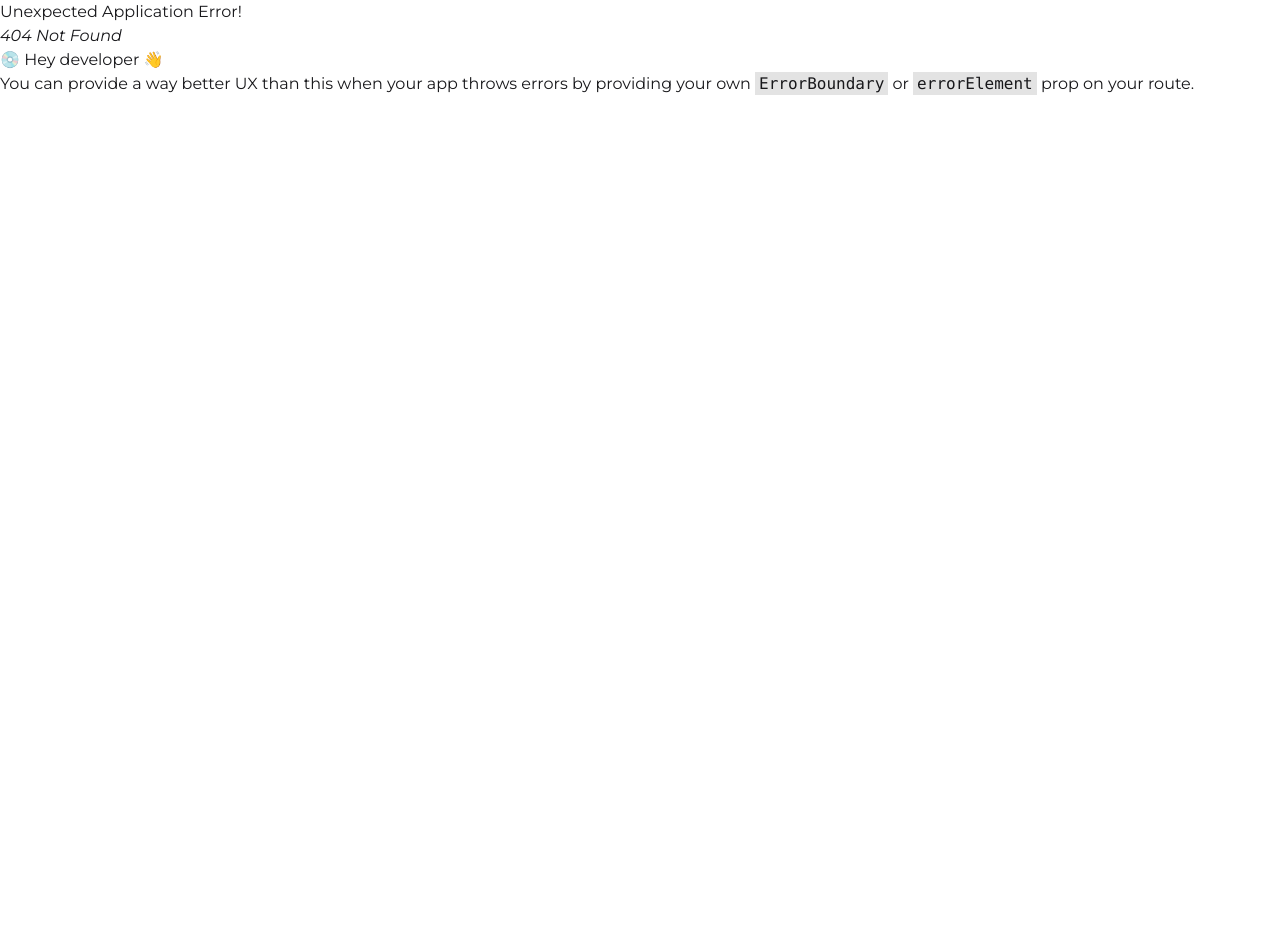
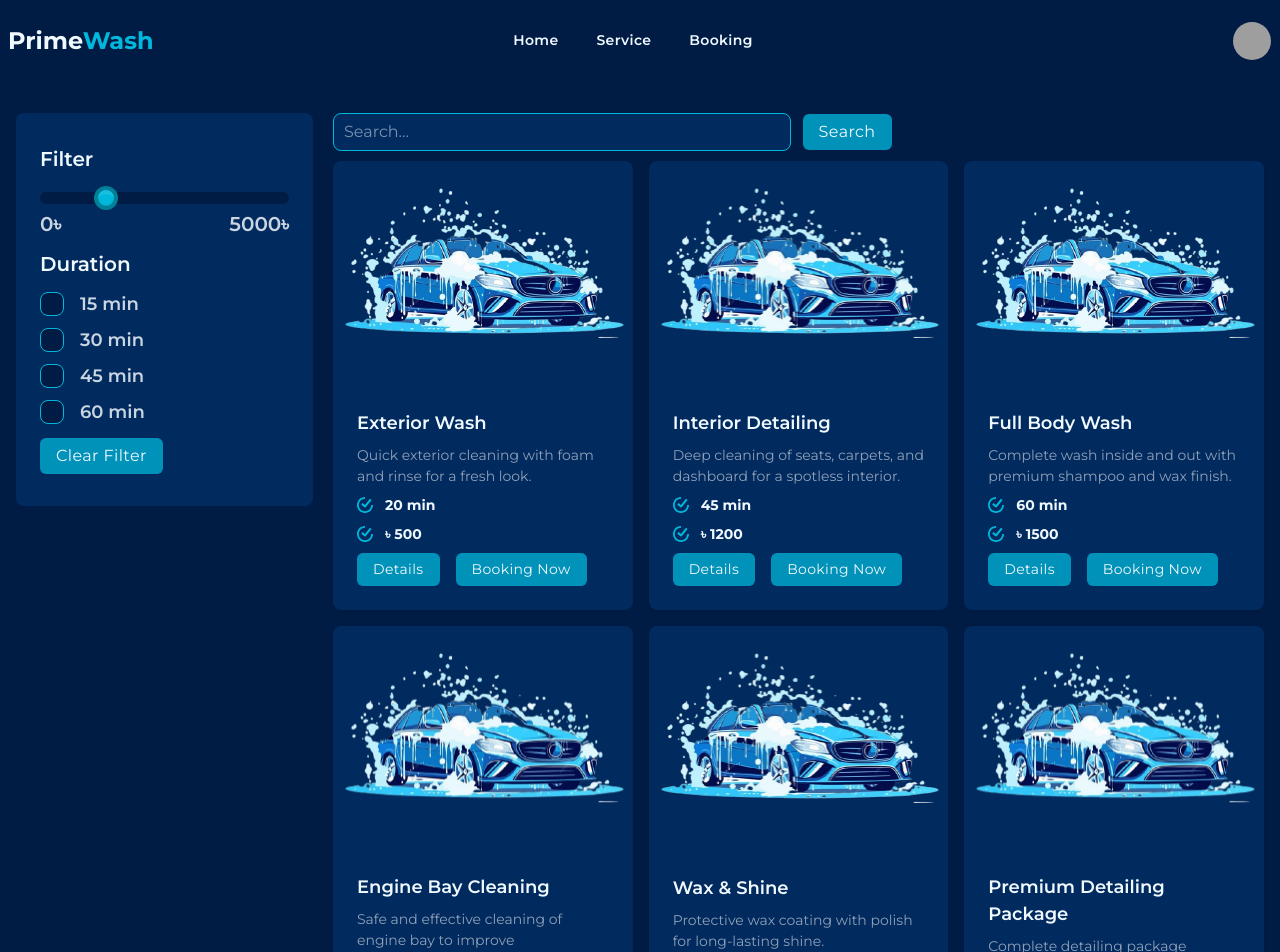
Before and after one commit to AbrRahman/prime-wash-frontend, a React (Vite) app: page /services in a window 1280 px wide. Before the commit this address had no page. Shown: the top 952 px of the page. Before the commit the page ends 800 px from the top, so only its background shows below. Built offline with nearby package versions, Linux system fonts and the light colour scheme; grey boxes are pictures that could not be loaded.

Commit message:
add services page with sidebar and service cards; update routing and footer animation

```diff
--- a/src/component/home/featuredServices/FeaturedServices.tsx
+++ b/src/component/home/featuredServices/FeaturedServices.tsx
@@ -1,7 +1,7 @@
-import FeaturedServiceCard from "./FeaturedServiceCard";
 import carImag from "../../../assets/images/car-1.png";
 import { Link } from "react-router-dom";
 import { motion } from "framer-motion";
+import ServiceCard from "../../services/ServiceCard";
 
 const FeaturedServices = () => {
   const serviceData = [
@@ -86,7 +86,7 @@ const FeaturedServices = () => {
             className=" grid grid-cols-1 sm:grid-cols-2 lg:grid-cols-3 gap-3 mt-8 lg:mt-12"
           >
             {serviceData.map((service) => (
-              <FeaturedServiceCard key={service._id} service={service} />
+              <ServiceCard key={service._id} service={service} />
             ))}
           </motion.div>
           <motion.div
--- a/src/component/home/featuredServices/FeaturedServiceCard.tsx
+++ b/src/component/services/ServiceCard.tsx
@@ -9,7 +9,7 @@ type TServiceCardProps = {
 import { SiTicktick } from "react-icons/si";
 import { motion } from "framer-motion";
 import { Link } from "react-router-dom";
-const FeaturedServiceCard = ({ service }: { service: TServiceCardProps }) => {
+const ServiceCard = ({ service }: { service: TServiceCardProps }) => {
   return (
     <>
       <motion.div
@@ -57,4 +57,4 @@ const FeaturedServiceCard = ({ service }: { service: TServiceCardProps }) => {
   );
 };
 
-export default FeaturedServiceCard;
+export default ServiceCard;
--- /dev/null
+++ b/src/component/services/ServiceSideBar.tsx
@@ -0,0 +1,76 @@
+import { useState } from "react";
+
+const ServiceSideBar = () => {
+  const [check, setCheck] = useState(0);
+  // duration value set global state
+  const [duration, setDuration] = useState(0);
+  const [priceRange, setPriceRange] = useState(5000);
+  const durationVal = [
+    { duration: 15 },
+    { duration: 30 },
+    { duration: 45 },
+    { duration: 60 },
+  ];
+  const handleClearFilter = () => {
+    setCheck(0);
+  };
+  console.log(duration);
+  return (
+    <>
+      <div className="rounded-lg text-white bg-brand-secondary px-6 py-8 sticky top-24 space-y-3">
+        <div>
+          <h3 className="text-xl text-sky-50 font-semibold mb-3">Filter</h3>
+          <input
+            type="range"
+            onChange={(e) => setPriceRange(Number(e?.target?.value))}
+            min={0}
+            defaultValue={1200}
+            max={5000}
+            className="range text-black/30 [--range-bg:#001c44] [--range-thumb:#00B8DB] [--range-fill:0] w-full"
+          />
+          <div className="flex justify-between items-center">
+            <p className="text-xl font-semibold text-slate-300">0৳</p>
+            <p className="text-xl font-semibold text-slate-300">
+              {priceRange}৳
+            </p>
+          </div>
+        </div>
+        <div className="">
+          <h3 className="text-xl text-sky-50 font-semibold mb-3">Duration</h3>
+          <div className=" space-y-2">
+            {/* checkbox */}
+            {durationVal.map((item, index) => (
+              <label
+                key={index + 1}
+                htmlFor={`${index + 1}`}
+                className=" select-none cursor-pointer flex items-center gap-4"
+              >
+                <input
+                  type="checkbox"
+                  checked={index + 1 === check}
+                  onChange={() => {
+                    setCheck(index + 1);
+                    setDuration(item?.duration);
+                  }}
+                  id={`${index + 1}`}
+                  className="checkbox border-cyan-500 bg-brand-primary  checked:checked:bg-cyan-500 checked:bg-brand-primary"
+                />
+                <span className="text-slate-300 text-lg font-semibold">
+                  {item?.duration} min
+                </span>
+              </label>
+            ))}
+          </div>
+        </div>
+        <button
+          onClick={handleClearFilter}
+          className="text-sky-50 bg-cyan-600 px-4 py-1.5 rounded-md hover:bg-cyan-500 transition-colors duration-300 tracking-wide select-none"
+        >
+          Clear Filter
+        </button>
+      </div>
+    </>
+  );
+};
+
+export default ServiceSideBar;
--- a/src/component/shared/footer/Footer.tsx
+++ b/src/component/shared/footer/Footer.tsx
@@ -174,11 +174,17 @@ const Footer = () => {
           </div>
           <div className="pt-8 lg:pt-12">
             <hr className="text-slate-500" />
-            <h4 className="text-slate-300 text-sm text-center py-4 lg:py-8">
+            <motion.h4
+              className="text-slate-300 text-sm text-center py-4 lg:py-8"
+              initial={{ opacity: 0 }}
+              whileInView={{ opacity: 1 }}
+              transition={{ duration: 0.9, delay: 0.3 }}
+              viewport={{ once: true, amount: 0.2 }}
+            >
               {" "}
               © {new Date().getFullYear()} PrimeWash. All rights reserved by Ab
               Rahman
-            </h4>
+            </motion.h4>
           </div>
         </div>
       </section>
--- a/src/component/shared/header/Header.tsx
+++ b/src/component/shared/header/Header.tsx
@@ -5,7 +5,7 @@ const Header = () => {
 
   const menuItems = [
     { name: "Home", path: "/" },
-    { name: "Service", path: "/service" },
+    { name: "Service", path: "/services" },
     { name: "Booking", path: "/booking" },
   ];
 
--- a/src/index.css
+++ b/src/index.css
@@ -6,5 +6,5 @@ body {
 @theme {
   --color-brand-primary: #001c44;
   --color-brand-secondary: #012a5e;
-  --color-brand-footer: #000e22;
+  /* --color-brand-footer: #000e22; */
 }
--- /dev/null
+++ b/src/pages/services/Services.tsx
@@ -0,0 +1,100 @@
+import ServiceSideBar from "../../component/services/ServiceSideBar";
+import carImag from "../../assets/images/car-1.png";
+import ServiceCard from "../../component/services/ServiceCard";
+const Services = () => {
+  const serviceData = [
+    {
+      _id: "srv001",
+      name: "Exterior Wash",
+      description:
+        "Quick exterior cleaning with foam and rinse for a fresh look.",
+      price: 500,
+      duration: 20,
+      image: carImag,
+    },
+    {
+      _id: "srv002",
+      name: "Interior Detailing",
+      description:
+        "Deep cleaning of seats, carpets, and dashboard for a spotless interior.",
+      price: 1200,
+      duration: 45,
+      image: carImag,
+    },
+    {
+      _id: "srv003",
+      name: "Full Body Wash",
+      description:
+        "Complete wash inside and out with premium shampoo and wax finish.",
+      price: 1500,
+      duration: 60,
+      image: carImag,
+    },
+    {
+      _id: "srv004",
+      name: "Engine Bay Cleaning",
+      description:
+        "Safe and effective cleaning of engine bay to improve performance.",
+      price: 2000,
+      duration: 50,
+      image: carImag,
+    },
+    {
+      _id: "srv005",
+      name: "Wax & Shine",
+      description: "Protective wax coating with polish for long-lasting shine.",
+      price: 1000,
+      duration: 40,
+      image: carImag,
+    },
+    {
+      _id: "srv006",
+      name: "Premium Detailing Package",
+      description:
+        "Complete detailing package including wash, polish, and interior clean.",
+      price: 2500,
+      duration: 90,
+      image: carImag,
+    },
+  ];
+  return (
+    <>
+      <div className="bg-brand-primary">
+        <div className=" container mx-auto px-4 pb-12 pt-8 lg:pb-20">
+          <div className="grid grid-cols-1 lg:grid-cols-12 gap-4 lg:gap-5">
+            {/* site filter option */}
+            <div className=" lg:col-span-3">
+              <ServiceSideBar />
+            </div>
+            {/* display service */}
+            <div className=" lg:col-span-9">
+              {/* search bar */}
+              <div className="w-11/12 lg:w-3/5  mb-2.5 mx-auto lg:mx-0">
+                {" "}
+                <form action="" className="flex items-center gap-3">
+                  <input
+                    type="text"
+                    placeholder="Search..."
+                    className="bg-brand-secondary w-full border-1 border-cyan-500 rounded-lg focus:border-sky-50 text-sky-50 px-2.5 py-1.5"
+                  ></input>
+                  <button className="text-sky-50 bg-cyan-600 px-4 py-1.5 rounded-md hover:bg-cyan-500 transition-colors duration-300 tracking-wide select-none">
+                    Search
+                  </button>
+                </form>
+              </div>
+
+              {/* display product */}
+              <div className="grid grid-cols-1 lg:grid-cols-3 gap-4">
+                {serviceData.map((service) => (
+                  <ServiceCard key={service._id} service={service} />
+                ))}
+              </div>
+            </div>
+          </div>
+        </div>
+      </div>
+    </>
+  );
+};
+
+export default Services;
--- a/src/routes/AppRouter.tsx
+++ b/src/routes/AppRouter.tsx
@@ -1,12 +1,16 @@
 import { createBrowserRouter } from "react-router-dom";
 import MainLayout from "../layouts/MainLayout";
 import Home from "../pages/home/Home";
+import Services from "../pages/services/Services";
 
 const appRouter = createBrowserRouter([
   {
     path: "/",
     element: <MainLayout />,
-    children: [{ path: "/", element: <Home /> }],
+    children: [
+      { path: "/", element: <Home /> },
+      { path: "/services", element: <Services /> },
+    ],
   },
 ]);
 
```
